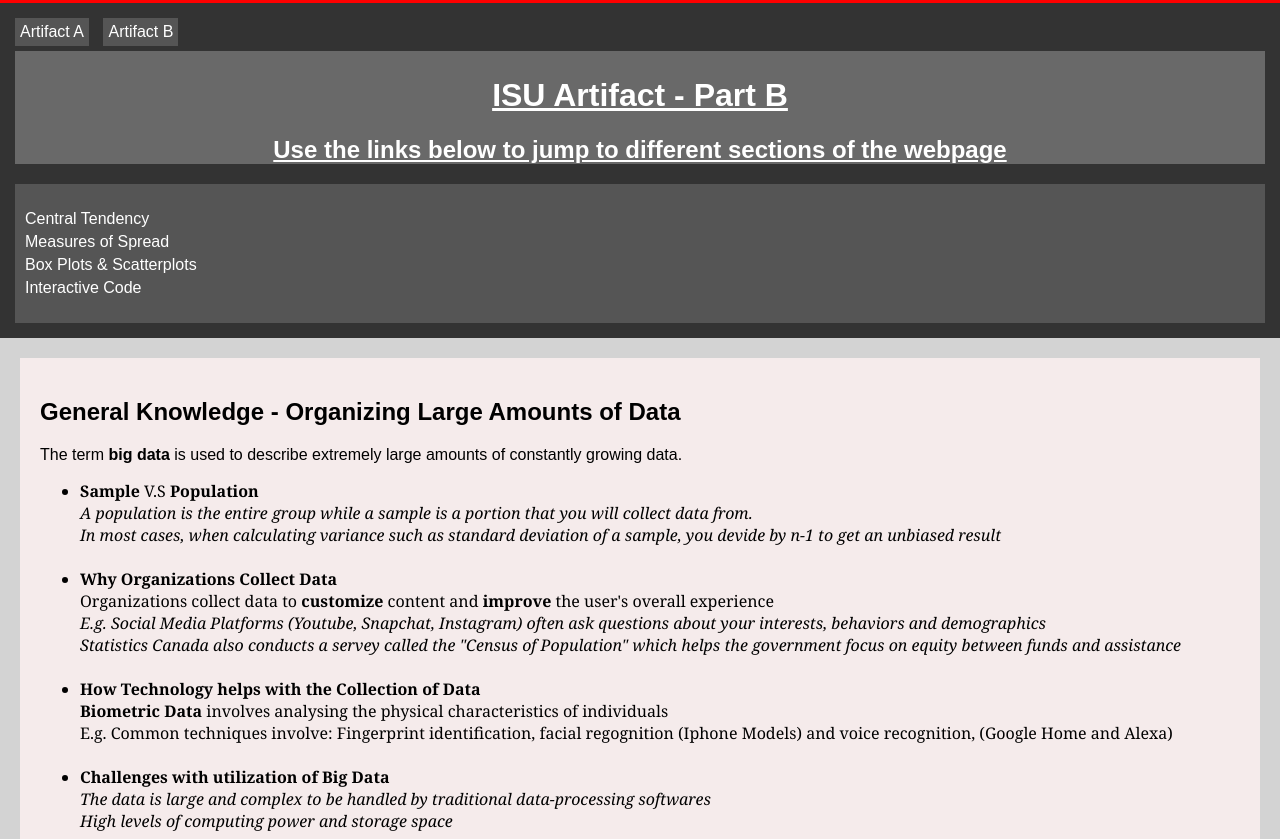
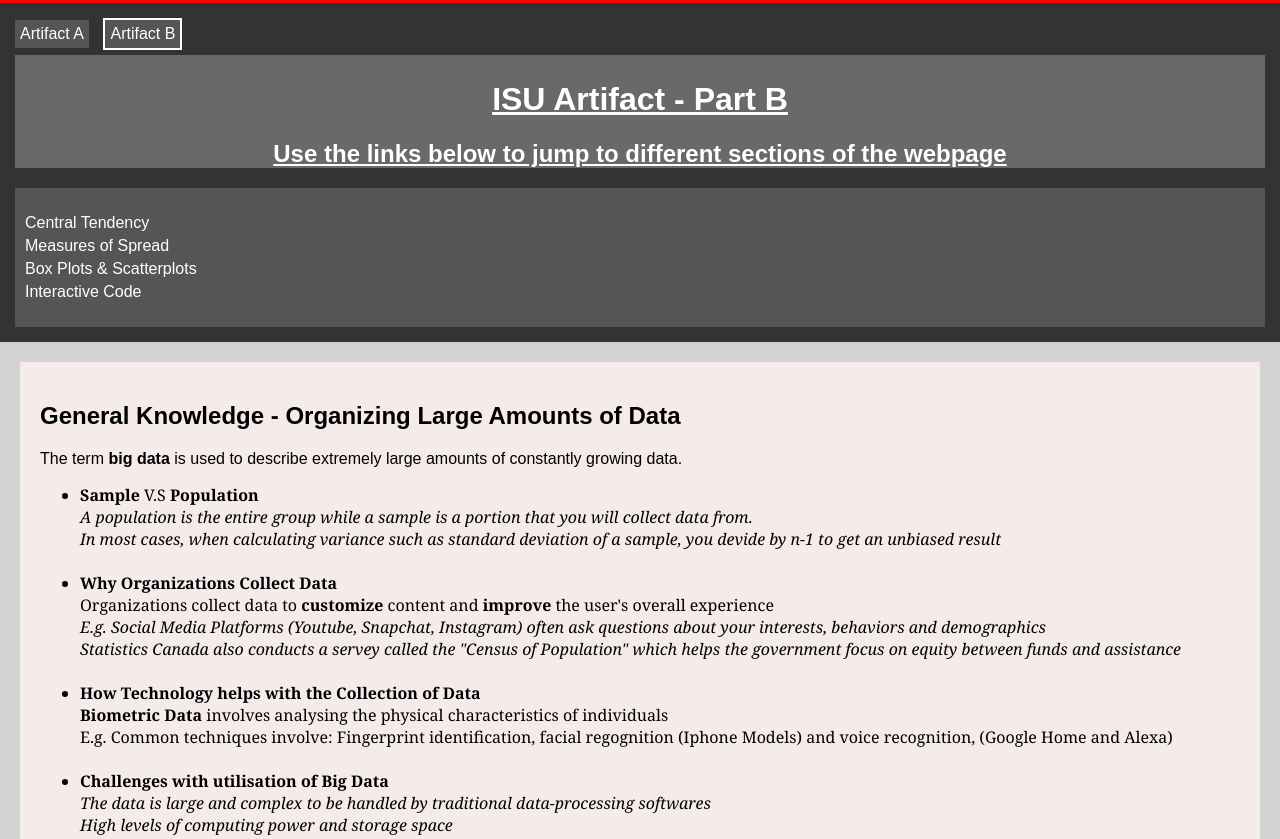
Before and after one commit to Kctruenorth/ISU-Artifact-B, a plain HTML site: page index.html in a window 1280 px wide. Shown: the top 839 px of the page. Drawn offline with Linux system fonts and the light colour scheme.

Commit message:
Update index.html

```diff
--- a/index.html
+++ b/index.html
@@ -139,7 +139,7 @@
   color:rgb(0,0,255);
 }
 
-.link-button {
+#link-button {
             padding: 5px;
             font-size: 16px;
             border: none;
@@ -151,6 +151,18 @@
             margin-right: 10px; /* Add some margin between buttons */
             margin-bottom: 5px;
         }
+#link-buttonB {
+            padding: 5px;
+            font-size: 16px;
+            border: 2px solid white;
+            cursor: pointer;
+            color: white;
+            background-color:#555;
+            text-decoration: none; /* Remove underline */
+            display: inline-block; /* Make it inline-block to adjust width */
+            margin-right: 10px; /* Add some margin between buttons */
+            margin-bottom: 5px;
+}
 
   </style>
 </head>
@@ -158,8 +170,8 @@
 <body>
   <div id="container" style="border-top: 3px solid red; ">
     <header>
-       <a href="https://kctruenorth.github.io/ISU-Artifact-A/" class="link-button">Artifact A</a>
-    <a href="https://kctruenorth.github.io/ISU-Artifact-B/" class="link-button">Artifact B</a>
+       <a href="https://kctruenorth.github.io/ISU-Artifact_A/" id="link-button">Artifact A</a>
+    <a href="https://kctruenorth.github.io/ISU-Artifact-B/" id="link-buttonB">Artifact B</a>
       <div id="Front">
 
         <h1 id="Title">ISU Artifact - Part B</h1>
@@ -185,7 +197,7 @@
       <li><Strong>Why Organizations Collect Data</Strong><br>Organizations collect data to <strong>customize</strong> content and <strong>improve</strong> the user's overall experience<br><em>E.g. Social Media Platforms (Youtube, Snapchat, Instagram) often ask questions about your interests, behaviors and demographics<br>Statistics Canada also conducts a servey called the "Census of Population" which helps the government focus on equity between funds and assistance</em></li><br>
       <li><strong>How Technology helps with the Collection of Data</strong><br><strong>Biometric Data</strong> involves analysing the physical characteristics of individuals<br>E.g. Common techniques involve: Fingerprint identification, facial regognition (Iphone Models) and voice recognition, (Google Home and Alexa)</li><br>
 
-      <li><strong>Challenges with utilization of Big Data</strong><br><em>The data is large and complex to be handled by traditional data-processing softwares<br>High levels of computing power and storage space</em></li>
+      <li><strong>Challenges with utilisation of Big Data</strong><br><em>The data is large and complex to be handled by traditional data-processing softwares<br>High levels of computing power and storage space</em></li>
       </ul>
 
       </section>
@@ -252,7 +264,7 @@
 <img src="https://d1jnx9ba8s6j9r.cloudfront.net/blog/wp-content/uploads/2017/06/Python-Programming-Edureka.png" id="Image4"></a>
       <section id="code">
         <h1>Interactive code</h1>
-        <p>Now you can view these concepts incorporated in 2 programs I have created in Python!</p>
+        <p>Now you can view this concepts incorporated in 2 programs I have created in Python!</p>
         <a href="https://www.online-python.com/BySVrECc2U">Click on this link to view the code for the mini quiz on General Knowledge</a><br>
         <a href="https://replit.com/join/biyjszhbal-kchen34">Click on this link to view the code for the calculator</a>
         <h3>Description:</h3> <p>Calculator of central tendency and measures of spread, as well as graphing data points<br> you input. <br><br><em>In order to calculate the mode and graph the points, you must have installed matplotlib<br> by going to the shell (located beside the console) and typing in "pip install matplotlib," for graphing and "pip install scipy" for mode. If this isn't possible, there are still <br>other tools such as calculating the correlation coefficient, mean, median and covariance.</em></p>
```
